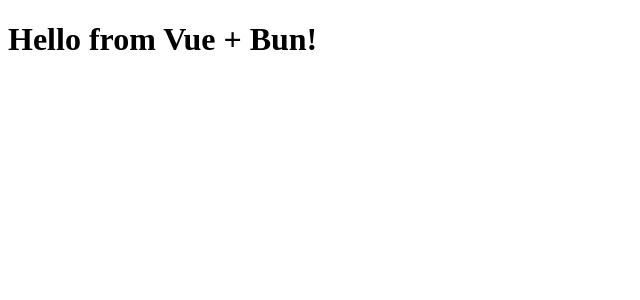
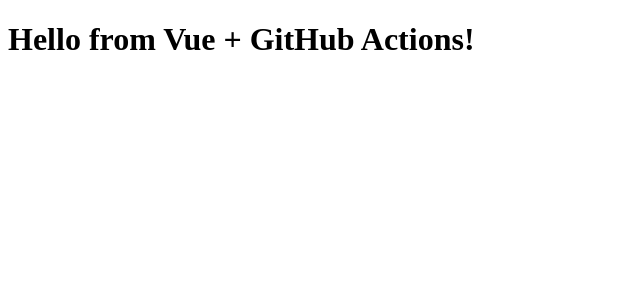
Before and after one commit to Shivansh-aiml/vuejs-cicd-deploy-on-github-pages, a Vue app: page / in a window 1280 px wide. Shown: the top 300 px of the page, without its empty margins (0-640 px from the left). Built offline with nearby package versions, Linux system fonts and the light colour scheme.

Commit message:
change vue

```diff
--- a/src/App.vue
+++ b/src/App.vue
@@ -1,7 +1,6 @@
 <template>
-  <h1>Hello from Vue + Bun!</h1>
+  <h1>Hello from Vue + GitHub Actions!</h1>
 </template>
 
 <script setup lang="ts">
-// No logic yet
 </script>
```
